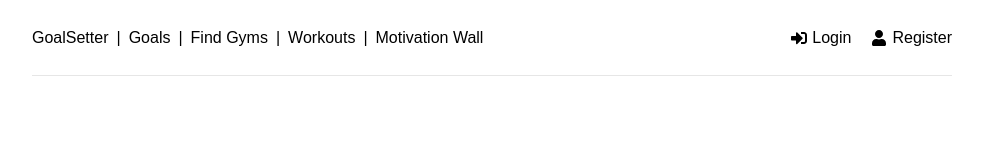
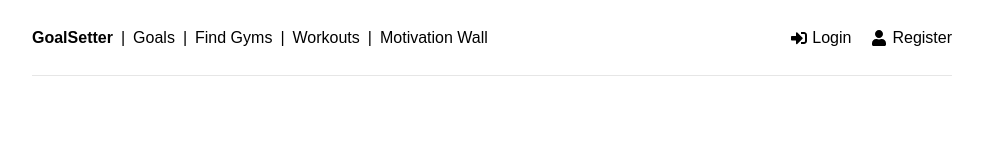
Before and after one commit to steeevin88/cs157a_final, a React (Create React App) app in the folder frontend/: page /login in a window 1280 px wide. Shown: the top 146 px of the page, without its empty margins (148-1131 px from the left). Built offline with nearby package versions, Linux system fonts and the light colour scheme.

Commit message:
made logo font bold

```diff
--- a/frontend/src/components/Header.jsx
+++ b/frontend/src/components/Header.jsx
@@ -16,7 +16,7 @@ function Header() {
   return (
     <header className='header'>
         <div className='flex gap-2 logo'>
-            <Link to='/'>GoalSetter</Link>|
+            <Link to='/' className='font-bold'>GoalSetter</Link>|
             <Link to='/goals'>Goals</Link>|
             <Link to='/gyms'>Find Gyms</Link>|
             <Link to='/workouts'>Workouts</Link>|
```
